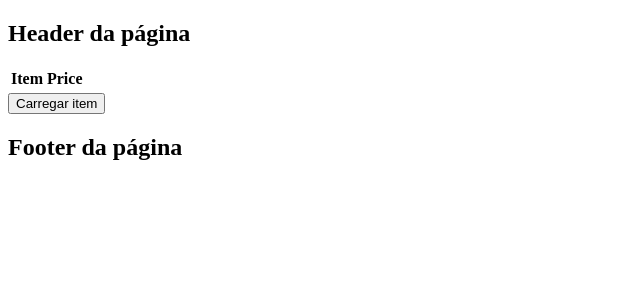
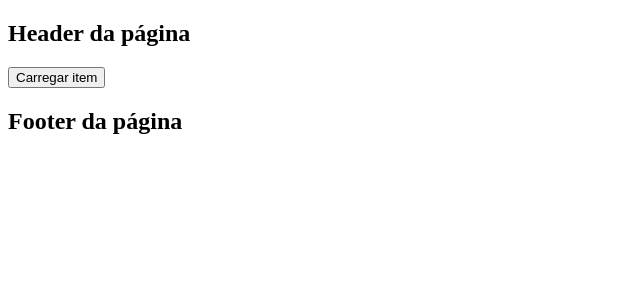
Before and after one commit to alissonzampietro/reactPracticing, a React app: page / in a window 1280 px wide. Shown: the top 300 px of the page, without its empty margins (0-640 px from the left). Built offline with nearby package versions, Linux system fonts and the light colour scheme.

Commit message:
[FIX] improve components

```diff
--- a/src/components/Atoms/Table/Table.js
+++ b/src/components/Atoms/Table/Table.js
@@ -3,37 +3,31 @@ import React from 'react'
 class Table extends React.Component {
 	constructor() {
 		super()
+		this.state = {
+			body: [],
+			header:[]
+		}
 	}
 
-	buildHeader() {
-		let el = [];
-		for(let position in this.props.head) {
-			el.push(<th key={position}>{this.props.head[position]}</th>)
-		}
-		return el;
+	componentDidUpdate() {
+			let item = []
+			this.props.body.map(data => {
+				this.setState({body: item})
+				item.push(data[1])
+			})
 	}
-
-	buildBody() {
-		let el = [];
-		for(let position in this.props.body) {
-			el.push(<th key={position}>{this.props.head[position]}</th>)
-		}
-		return el;
-	}
-
-
 
 	render() {
 		return (
 		<table>
 			<thead>
 				<tr>
-					{this.buildHeader()}
+					{this.state.header}
 				</tr>
 			</thead>
 			<tbody>
 				<tr>
-					{this.buildBody()}
+					{this.state.body.map(data => {<td>${data}</td>})}
 				</tr>
 			</tbody>
 		</table>
--- a/src/components/BillingList/index.js
+++ /dev/null
@@ -1,3 +0,0 @@
-import BillingList from './BillingList'
-
-export default BillingList
--- a/src/components/Services/Billing/BillingList.js
+++ b/src/components/Services/Billing/BillingList.js
@@ -1,22 +1,32 @@
 import React from 'react'
 import Table from '../../Atoms/Table/'
+import Data from './../../../data/data.json'
 
 class BillingList extends React.Component {
 
 	constructor() {
 		super()
 		this.state = {
-			titles: ['Item','Price']
+			counter: 1
 		}
+		this.loadItem = this.loadItem.bind(this)
 	}
 
-	componentWillUpdate() {
-
+	loadItem() {
+		this.setState(
+			{
+				billing: Object.entries(Data[this.state.counter]),
+				counter: this.state.counter++
+			}
+		)
 	}
 
 	render() {
 		return (
-			<Table head={this.state.titles} />
+			<div>
+				<Table body={this.state.billing}/>
+				<button onClick={this.loadItem}>Carregar item</button>
+			</div>
 		)
 	}
 }
--- a/src/components/Services/Billing/index.js
+++ b/src/components/Services/Billing/index.js
@@ -1,5 +1,2 @@
 import BillingList from './BillingList'
-
-console.log(BillingList)
-
 export default BillingList
--- a/src/sections/Main/Main.js
+++ b/src/sections/Main/Main.js
@@ -1,36 +1,15 @@
 import React from 'react'
 import BillingList from './../../components/Services/Billing'
-import Data from './../../data/data.json'
 
 class Main extends React.Component {
 	constructor() {
 		super()
-		this.state = {
-			billing: {},
-			counter: 0
-		}
-
-		this.loadItem = this.loadItem.bind(this)
-	}
-
-	componenWillUpdate() {
-		console.log(this.state.counter++)
-	}
-
-	loadItem() {
-		this.setState(
-			{
-				billing: Data[this.state.counter],
-				counter: this.state.counter++
-			}
-		)
 	}
 
 	render() {
 		return (
 			<main>
-				<BillingList item={this.state.billing}/>
-				<button onClick={this.loadItem}>Carregar item</button>
+				<BillingList/>
 			</main>
 		)
 	}
--- a/webpack.config.js
+++ b/webpack.config.js
@@ -3,13 +3,14 @@ module.exports = {
 		'./src/App.js'
 	],
 	output: {
-		path: __dirname,
+		// path: __dirname,
 		filename: 'app.js'
 	},
 	module: {
 		loaders: [{
 			test: /\.jsx?$/,
-			loader: 'babel'
+			loader: 'babel',
+			env: 'development'
 		},
 		{
 			test: /\.json$/,
```
Also changed, not shown: src/components/BillingList/BillingList.js (deleted, +0 -24 lines).
